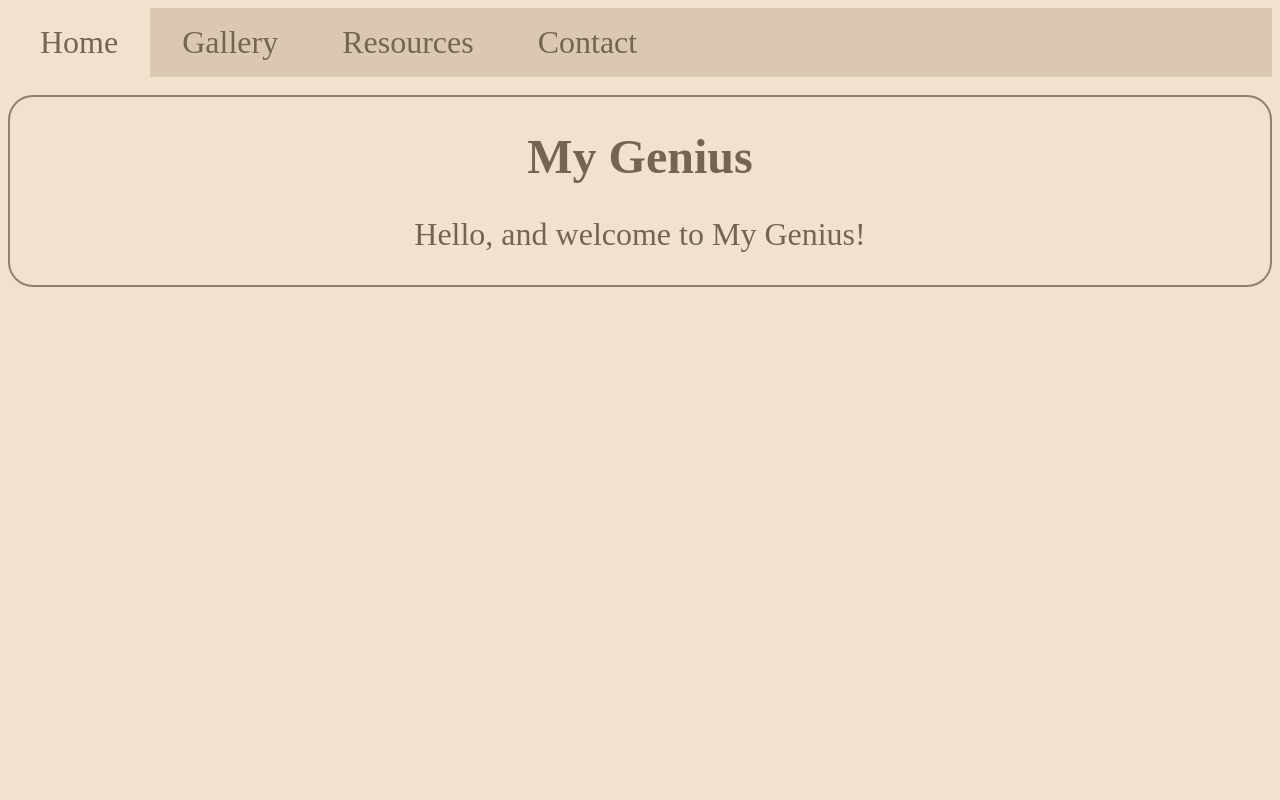
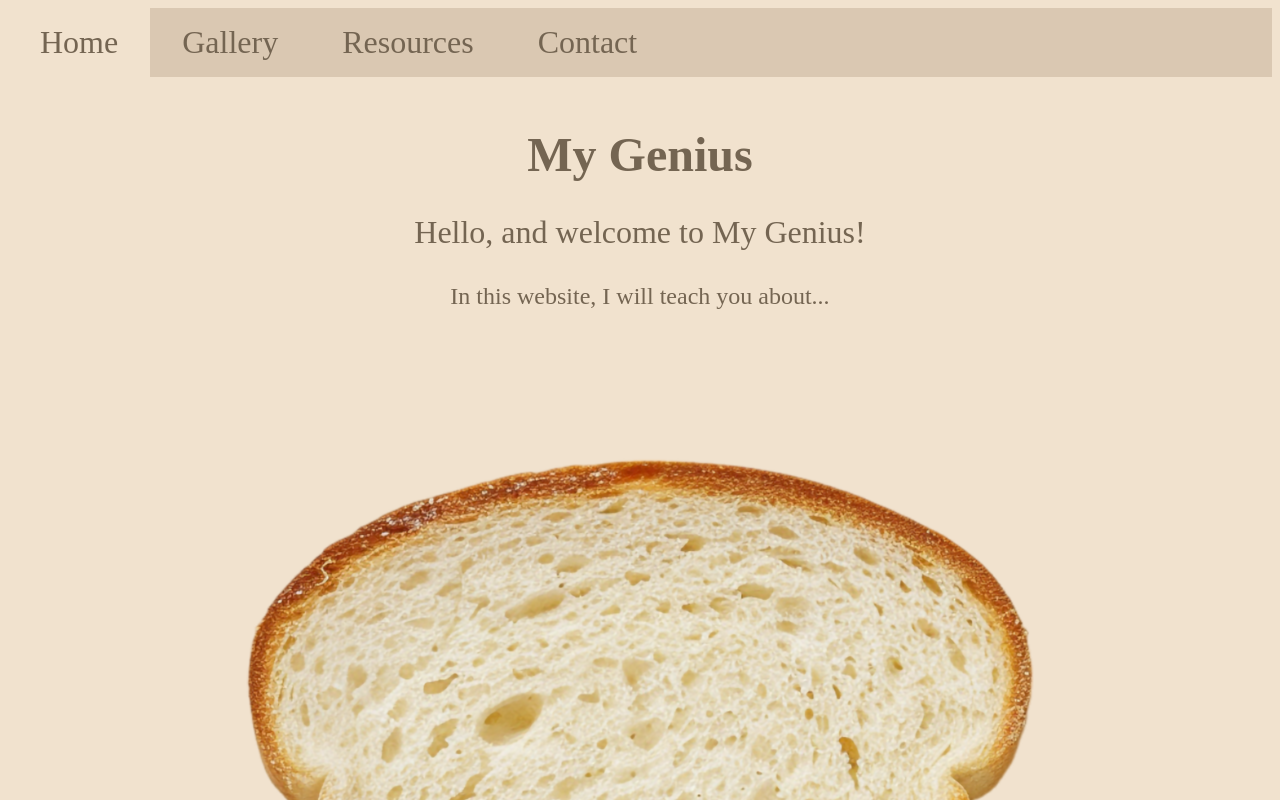
Before and after one commit to evac-uation/MA1_ShareGenius, a plain HTML site: page index.html in a window 1280 px wide. Shown: the top 800 px of the page. Drawn offline with Linux system fonts and the light colour scheme.

Commit message:
eigth commit

```diff
--- a/css/style.css
+++ b/css/style.css
@@ -2,6 +2,7 @@
 body {
     background-color: rgb(241, 226, 206);
     text-align: center;
+    color:rgb(116, 101, 82)
 }
 .nav {
     list-style-type: none;
--- a/index.html
+++ b/index.html
@@ -20,12 +20,15 @@
 
     <br>
 
-    <div class="border">
+    <div>
 
-        <h1 style="color:rgb(116, 101, 82); font-size:xxx-large;">My Genius</h1>
+        <h1 style="font-size:xxx-large;">My Genius</h1>
 
-         <p style="color:rgb(116, 101, 82); font-size: xx-large;">Hello, and welcome to My Genius!</p>
+         <p style="font-size: xx-large;">Hello, and welcome to My Genius!</p>
 
+        <p style="font-size: x-large;">In this website, I will teach you about...</p>
+
+        <img src="/images/bread1.webp">
 
     </div>
 
```
Also changed, not shown: images/bread.webp (added), images/bread1.webp (added).
